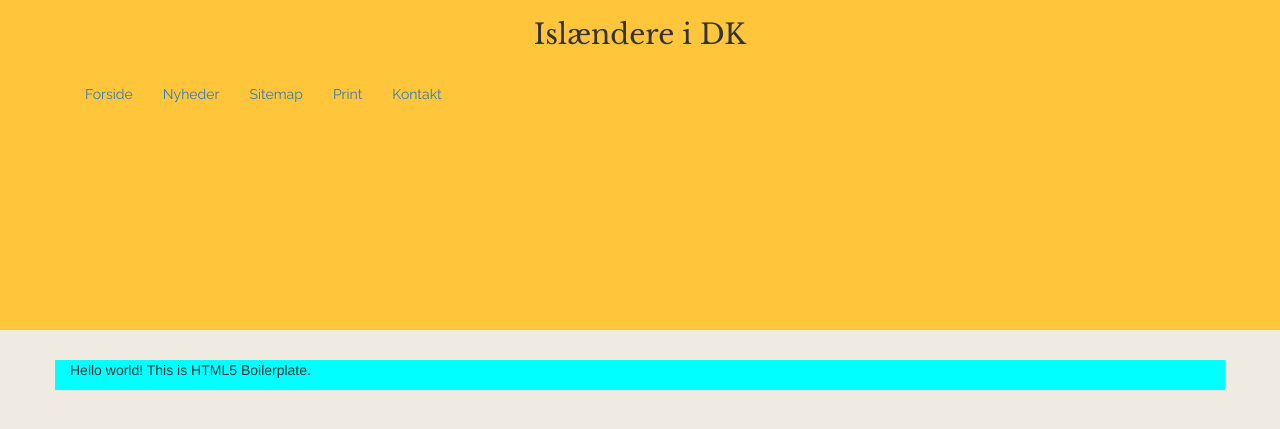
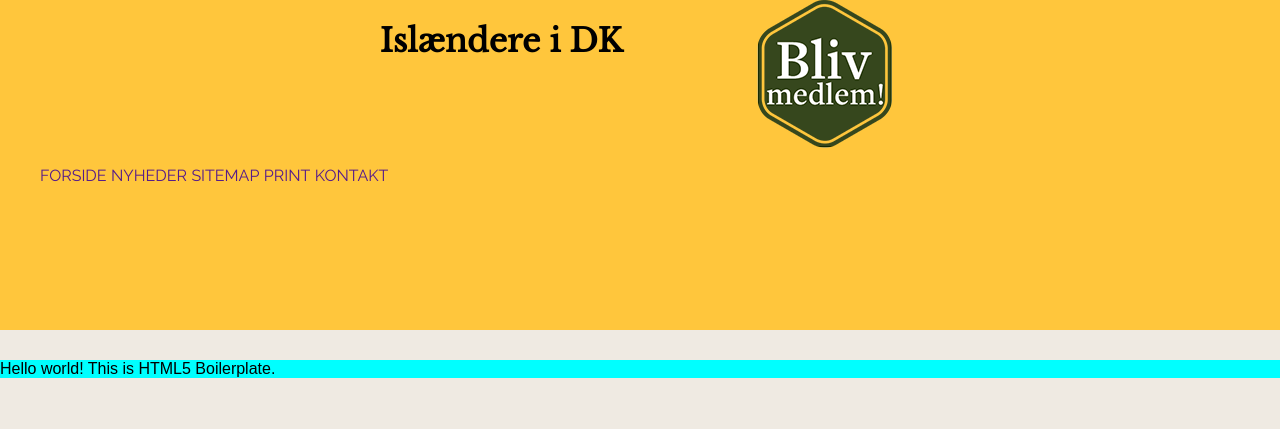
Before and after one commit to KennetOlesen/ProveekssamenOpgave, a PHP site: page / in a window 1280 px wide; the page is wider, and only the part inside the window is pictured. Shown: the top 429 px of that part. Run offline with PHP 8.4, Linux system fonts and the light colour scheme.

Commit message:
Lavet det i flexbox istedfor

```diff
--- a/css/main.css
+++ b/css/main.css
@@ -6,28 +6,56 @@
 body {
   background-color: #EFEAE2; }
 
-/* line 12, css/main.scss */
+/*Helping classes */
+/*Gives img allways 100% width*/
+/* line 18, css/main.scss */
+.img-responsive {
+  width: 100%; }
+
+/*Gives all Headings a font-family and padding 0*/
+/* line 25, css/main.scss */
 h1,
 h2,
 h3,
 h4,
 h5,
 h6 {
-  font-family: 'Libre Baskerville', serif; }
+  font-family: 'Libre Baskerville', serif;
+  padding: 0; }
 
-/* line 21, css/main.scss */
+/* line 35, css/main.scss */
 header {
   height: 330px;
-  background-color: #FFC63C;
-  font-family: 'Raleway', sans-serif; }
+  background-color: #FFC63C; }
 
-/* line 27, css/main.scss */
+/* line 40, css/main.scss */
+.logoText {
+  display: flex;
+  flex-wrap: wrap;
+  justify-content: center; }
+  /* line 44, css/main.scss */
+  .logoText img {
+    padding-left: 10%; }
+
+/* line 49, css/main.scss */
+.wrapper {
+  width: 1366px;
+  margin: 0 auto;
+  padding: 0; }
+
+/* line 54, css/main.scss */
 .bgMain {
   background-color: aqua;
   margin-top: 30px; }
 
-/* line 35, css/main.scss */
-nav ul li a {
-  font-family: 'Raleway', sans-serif; }
+/* line 61, css/main.scss */
+nav ul li {
+  list-style: none;
+  display: inline-block; }
+  /* line 64, css/main.scss */
+  nav ul li a {
+    text-transform: uppercase;
+    text-decoration: none;
+    font-family: 'Raleway', sans-serif; }
 
 /*# sourceMappingURL=main.css.map */
--- a/css/main.scss
+++ b/css/main.scss
@@ -9,6 +9,19 @@ body {
     background-color: #EFEAE2;
 }
 
+
+/*Helping classes */
+
+
+/*Gives img allways 100% width*/
+
+.img-responsive {
+    width: 100%;
+}
+
+
+/*Gives all Headings a font-family and padding 0*/
+
 h1,
 h2,
 h3,
@@ -16,14 +29,28 @@ h4,
 h5,
 h6 {
     font-family: 'Libre Baskerville', serif;
+    padding: 0;
 }
 
 header {
     height: 330px;
     background-color: #FFC63C;
-    font-family: 'Raleway', sans-serif;
 }
 
+.logoText {
+    display: flex;
+    flex-wrap: wrap;
+    justify-content: center;
+    img {
+        padding-left: 10%;
+    }
+}
+
+.wrapper{
+    width: 1366px;
+    margin: 0 auto;
+    padding: 0;
+}
 .bgMain {
     background-color: aqua;
     margin-top: 30px;
@@ -32,8 +59,13 @@ header {
 nav {
     ul {
         li {
+            list-style: none;
+            display: inline-block;
             a {
+                text-transform: uppercase;
+                text-decoration: none;
                 font-family: 'Raleway', sans-serif;
+                &:hover {}
             }
         }
     }
--- a/index.php
+++ b/index.php
@@ -8,10 +8,6 @@
     <meta name="description" content="">
     <meta name="viewport" content="width=device-width, initial-scale=1">
     <link rel="stylesheet" href="css/main.css">
-    <!-- Latest compiled and minified CSS -->
-    <link rel="stylesheet" href="https://maxcdn.bootstrapcdn.com/bootstrap/3.3.7/css/bootstrap.min.css" integrity="sha384-BVYiiSIFeK1dGmJRAkycuHAHRg32OmUcww7on3RYdg4Va+PmSTsz/K68vbdEjh4u" crossorigin="anonymous">
-    <!-- Latest compiled and minified JavaScript -->
-    <script src="https://maxcdn.bootstrapcdn.com/bootstrap/3.3.7/js/bootstrap.min.js" integrity="sha384-Tc5IQib027qvyjSMfHjOMaLkfuWVxZxUPnCJA7l2mCWNIpG9mGCD8wGNIcPD7Txa" crossorigin="anonymous"></script>
     <link rel="apple-touch-icon" href="apple-touch-icon.png">
     <!-- Place favicon.ico in the root directory -->
     <link rel="stylesheet" href="css/normalize.css">
@@ -24,26 +20,25 @@
             <p class="browserupgrade">You are using an <strong>outdated</strong> browser. Please <a href="http://browsehappy.com/">upgrade your browser</a> to improve your experience.</p>
         <![endif]-->
     <!-- Add your site or application content here -->
-    <div class="container-fluid">
-        <div class="row">
-            <header>
-                <nav class="navbar">
-                    <div class="container">
-                        <h1 class="text-center">Islændere i DK</h1>
-                        <ul class="nav navbar-nav">
-                            <li class="active"><a href="#">Forside</a></li>
-                            <li><a href="#">Nyheder</a></li>
-                            <li><a href="#">Sitemap</a></li>
-                            <li><a href="#">Print</a></li>
-                            <li><a href="#">Kontakt</a></li>
-                        </ul>
-                    </div>
-                </nav>
-            </header>
-            <main class="container bgMain">
-                <p>Hello world! This is HTML5 Boilerplate.</p>
-            </main>
+    <header>
+       <div class="logoText">
+        <h1>Islændere i DK</h1>
+        <img src="img/medlem-emblem.png" alt="">
         </div>
+        <nav>
+            <ul>
+                <li> <a href="">Forside</a> </li>
+                <li> <a href="">Nyheder</a> </li>
+                <li> <a href="">Sitemap</a> </li>
+                <li> <a href="">Print</a> </li>
+                <li> <a href="">Kontakt</a> </li>
+            </ul>
+        </nav>
+    </header>
+    <div class="wrapper">
+        <main class="bgMain">
+            <p>Hello world! This is HTML5 Boilerplate.</p>
+        </main>
     </div>
     <script src="https://code.jquery.com/jquery-1.12.0.min.js"></script>
     <script>
```
Also changed, not shown: 1 other file.
